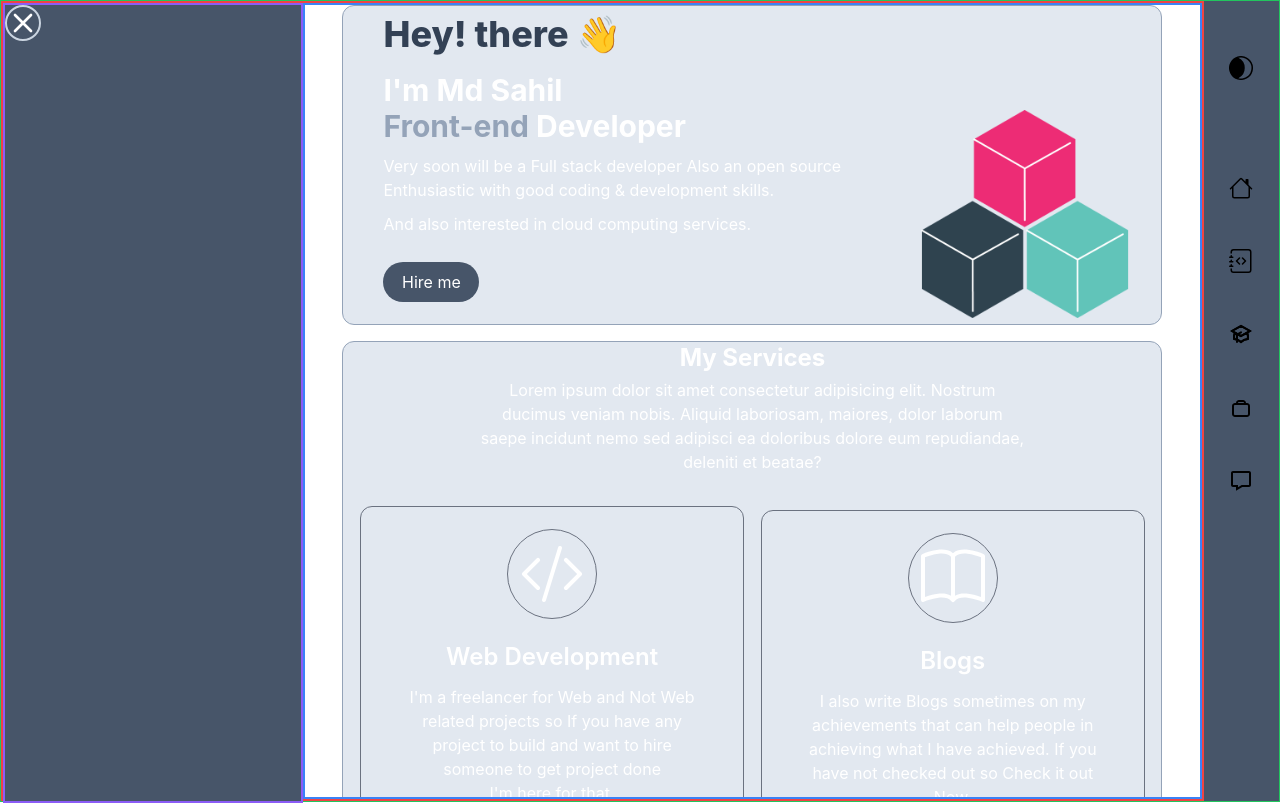
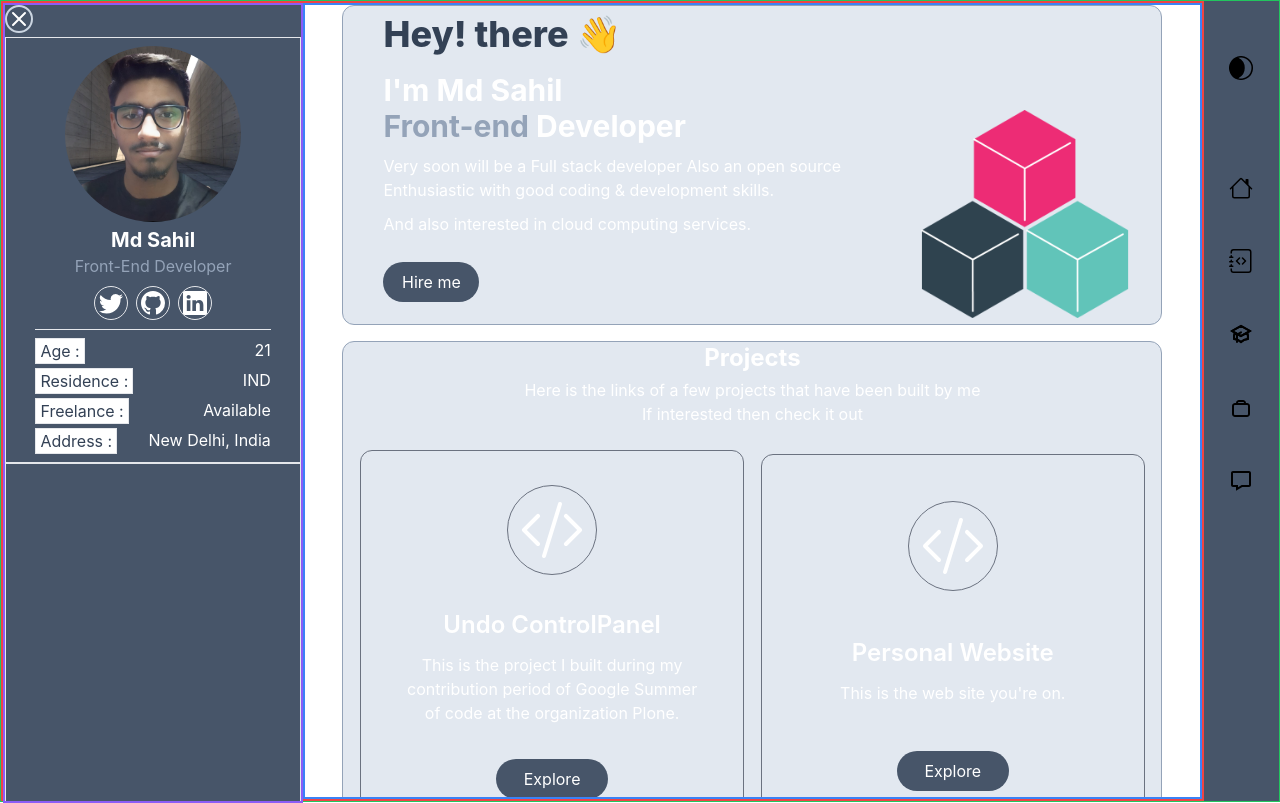
Before and after one commit to MdSahil-oss/Personal-web, a React (Create React App) app: page / in a window 1280 px wide. Built offline with nearby package versions, Linux system fonts and the light colour scheme.

Commit message:
Enhanced

```diff
--- a/src/components/home/HomeSection.jsx
+++ b/src/components/home/HomeSection.jsx
@@ -6,8 +6,8 @@ let HomeSection = ({ handleSkillSection }) => {
     return (
         <div id="home-right-container" className="border-2 border-blue-500 basis-full overflow-y-scroll space-y-4" >
             <WelcomeCard handleSkillSection={handleSkillSection} />
+            <ProjectsCard />
             <ServiceCard />
-            <ProjectsCard />
         </div>
     )
 }
--- /dev/null
+++ b/src/components/home/ProfileCard.jsx
@@ -0,0 +1,56 @@
+import profilePhoto from '../../images/Profile.png'
+import { BsTwitter, BsLinkedin, BsGithub } from "react-icons/bs"
+
+let ProfileCard = () => {
+    return (
+        <div className="border w-full h-auto flex flex-col space-y-1 py-2 items-center">
+            <div className='w-fit h-fit'>
+                <img className='w-44 h-44 rounded-full' src={profilePhoto} alt="no profile" />
+            </div>
+            <div className=' text-center w-4/5 space-y-2'>
+                <div>
+                    <h4 className='font-bold text-xl'>Md Sahil</h4>
+                    <p className='text-slate-400'>Front-End Developer</p>
+                </div>
+                <div className=' space-x-2'>
+                    <a href="https://twitter.com/sahiloss" rel="noreferrer" target="_blank" className='w-fit h-fit'>
+                        <button className='border p-1 rounded-full hover:bg-slate-800 '>
+                            <BsTwitter size={24} />
+                        </button>
+                    </a>
+                    <a href="https://github.com/MdSahil-oss" rel="noreferrer" target="_blank" className='w-fit h-fit'>
+                        <button className='border p-1 rounded-full hover:bg-slate-800 '>
+                            <BsGithub size={24} />
+                        </button>
+                    </a>
+                    <a href="/" rel="noreferrer" target="_blank" className='w-fit h-fit'>
+                        <button className='border p-1 rounded-full hover:bg-slate-800 '>
+                            <BsLinkedin size={24} />
+                        </button>
+                    </a>
+                </div>
+                <hr />
+                <div className='w-full space-y-1 h-30'>
+                    <div className='flex justify-between'>
+                        <p className='border bg-white text-slate-700 px-1'>Age :</p>
+                        <p>21</p>
+                    </div>
+                    <div className='flex justify-between'>
+                        <p className='border bg-white text-slate-700 px-1'>Residence :</p>
+                        <p>IND</p>
+                    </div>
+                    <div className='flex justify-between'>
+                        <p className='border bg-white text-slate-700 px-1'>Freelance :</p>
+                        <p>Available</p>
+                    </div>
+                    <div className='flex justify-between'>
+                        <p className='border bg-white text-slate-700 px-1'>Address :</p>
+                        <p>New Delhi, India</p>
+                    </div>
+                </div>
+            </div>
+        </div>
+    )
+}
+
+export default ProfileCard;
--- a/src/components/home/ProjectsCard.jsx
+++ b/src/components/home/ProjectsCard.jsx
@@ -1,8 +1,8 @@
-import {BsCodeSlash} from "react-icons/bs"
+import { BsCodeSlash } from "react-icons/bs"
 
 let ProjectsCard = () => {
     return (
-        <div className="border border-slate-400 w-11/12 h-auto rounded-xl m-auto">
+        <div className="border border-slate-400 w-11/12 h-auto rounded-xl m-auto text-white bg-slate-200 dark:bg-slate-800">
             <div className='text-center space-y-1'>
                 <h2 className='text:xl md:text-2xl font-bold'>
                     Projects
@@ -22,12 +22,14 @@ let ProjectsCard = () => {
                             Undo ControlPanel
                         </h3>
                         <p>
-                            I'm a <span>freelancer</span> for Web and Not Web related projects
-                            so If you have any project to build and want to hire someone to get project done <br /> I'm here for that.
+                            This is the project I built during my contribution period of Google Summer of code at the organization Plone.
                         </p>
                     </div>
-                    <button className="w-28 h-10 rounded-3xl bg-slate-600
-                                 hover:bg-slate-700 text-white">Explore</button>
+                    <a href="/">
+                        <button className="w-28 h-10 rounded-3xl bg-slate-600 hover:bg-slate-700 text-white">
+                            Explore
+                        </button>
+                    </a>
                 </div>
                 <div className='border border-gray-500 w-4/5 h-96 sm:w-96 rounded-xl flex flex-col justify-evenly items-center'>
                     <div className='w-min border border-gray-500 p-3 rounded-full'>
@@ -41,10 +43,19 @@ let ProjectsCard = () => {
                             This is the web site you're on.
                         </p>
                     </div>
-                    <button className="w-28 h-10 rounded-3xl bg-slate-600
-                                 hover:bg-slate-700 text-white">Explore
+                    <a href="/">
+                        <button className="w-28 h-10 rounded-3xl bg-slate-600 hover:bg-slate-700 text-white">
+                            Explore
+                        </button>
+                    </a>
+                </div>
+            </div>
+            <div className="flex flex-row space-x-2 w-fit m-auto">
+                <a href="/">
+                    <button className="w-20 h-7 rounded-3xl bg-white hover:bg-slate-300 text-slate-700">
+                        More
                     </button>
-                </div>
+                </a>
             </div>
         </div>
     )
--- a/src/components/home/ServiceCard.jsx
+++ b/src/components/home/ServiceCard.jsx
@@ -26,8 +26,11 @@ let ServiceCard = () => {
                             so If you have any project to build and want to hire someone to get project done <br /> I'm here for that.
                         </p>
                     </div>
-                    <button className="w-28 h-10 rounded-3xl bg-slate-600
-                                 hover:bg-slate-700 text-white">Contact me</button>
+                    <a href="/">
+                        <button className="w-28 h-10 rounded-3xl bg-slate-600 hover:bg-slate-700 text-white">
+                            Checkout
+                        </button>
+                    </a>
                 </div>
                 <div className='border border-gray-500 w-4/5 h-96 sm:w-96 sm:h-96 rounded-xl flex flex-col justify-evenly items-center'>
                     <div className='w-min border border-gray-500 p-3 rounded-full'>
@@ -41,9 +44,11 @@ let ServiceCard = () => {
                             I also write Blogs sometimes on my achievements that can help people in achieving what I have achieved. If you have not checked out so Check it out Now.
                         </p>
                     </div>
-                    <button className="w-28 h-10 rounded-3xl bg-slate-600
-                                 hover:bg-slate-700 text-white">Check out
-                    </button>
+                    <a href="/">
+                        <button className="w-28 h-10 rounded-3xl bg-slate-600 hover:bg-slate-700 text-white">
+                            Checkout
+                        </button>
+                    </a>
                 </div>
             </div>
         </div>
--- a/src/components/home/SkillSection.jsx
+++ b/src/components/home/SkillSection.jsx
@@ -1,18 +1,24 @@
 import { HiOutlineX } from "react-icons/hi"
+import ProfileCard from './ProfileCard'
+import SkillsCard from './SkillsCard'
 
-let SkillSection = ({handleSkillSection, isSkillOpened}) => {
+let SkillSection = ({ handleSkillSection, isSkillOpened }) => {
     return (
         <div id="home-left-container" className={
-            "border-2 border-violet-500 bg-slate-600 text-white lg:basis-4/12 lg:block lg:static absolute h-screen w-80 sm:w-96"
+            "border-2 border-violet-500 bg-slate-600 text-white lg:basis-4/12 lg:block lg:static absolute h-screen w-80 sm:w-96 overflow-y-auto"
             + (!isSkillOpened && " hidden")
         } >
-            {window.screen.width < 1024 &&
-                <button className="border-2 border-slate-300 rounded-full" onClick={handleSkillSection}>
-                    <HiOutlineX size={32} />
-                </button>
-            }
-            <div></div>
-            <div></div>
+            <div>
+                {window.screen.width < 1024 &&
+                    <button className="border-2 border-slate-300 rounded-full" onClick={handleSkillSection}>
+                        <HiOutlineX size={24} />
+                    </button>
+                }
+            </div>
+            <div>
+                <ProfileCard />
+                <SkillsCard />
+            </div>
         </div>
     )
 }
--- /dev/null
+++ b/src/components/home/SkillsCard.jsx
@@ -0,0 +1,10 @@
+
+let SkillsCard = () => {
+    return (
+        <div className="border w-full h-96">
+
+        </div>
+    )
+}
+
+export default SkillsCard;
--- a/src/components/home/WelcomeCard.jsx
+++ b/src/components/home/WelcomeCard.jsx
@@ -21,9 +21,11 @@ let WelcomeCard = ({ handleSkillSection }) => {
                     </p>
                 </div>
                 <div className=" h-1/4 w-11/12 flex justify-start items-center space-x-3.5">
-                    <button className="w-20 h-7 text-sm sm:text-base sm:w-24 sm:h-10 rounded-3xl bg-slate-600
+                    <a href="/">
+                        <button className="w-20 h-7 text-sm sm:text-base sm:w-24 sm:h-10 rounded-3xl bg-slate-600
                          hover:bg-slate-700 text-white"
-                    >Hire me</button>
+                        >Hire me</button>
+                    </a>
                     <button className="w-20 h-7 text-sm sm:text-base sm:w-24 sm:h-10 rounded-3xl bg-white text-black
                          hover:bg-slate-700 hover:text-white  block lg:hidden"
                         onClick={handleSkillSection}
--- a/src/index.css
+++ b/src/index.css
@@ -16,6 +16,15 @@ code {
     monospace;
 }
 
+#home-left-container::-webkit-scrollbar {
+  display: none;
+}
+
+#home-left-container {
+  -ms-overflow-style: none; /* IE and Edge */
+  scrollbar-width: none; /* Firefox */
+}
+
 #home-right-container::-webkit-scrollbar {
   display: none;
 }
```
Also changed, not shown: src/images/Profile.png (added).
